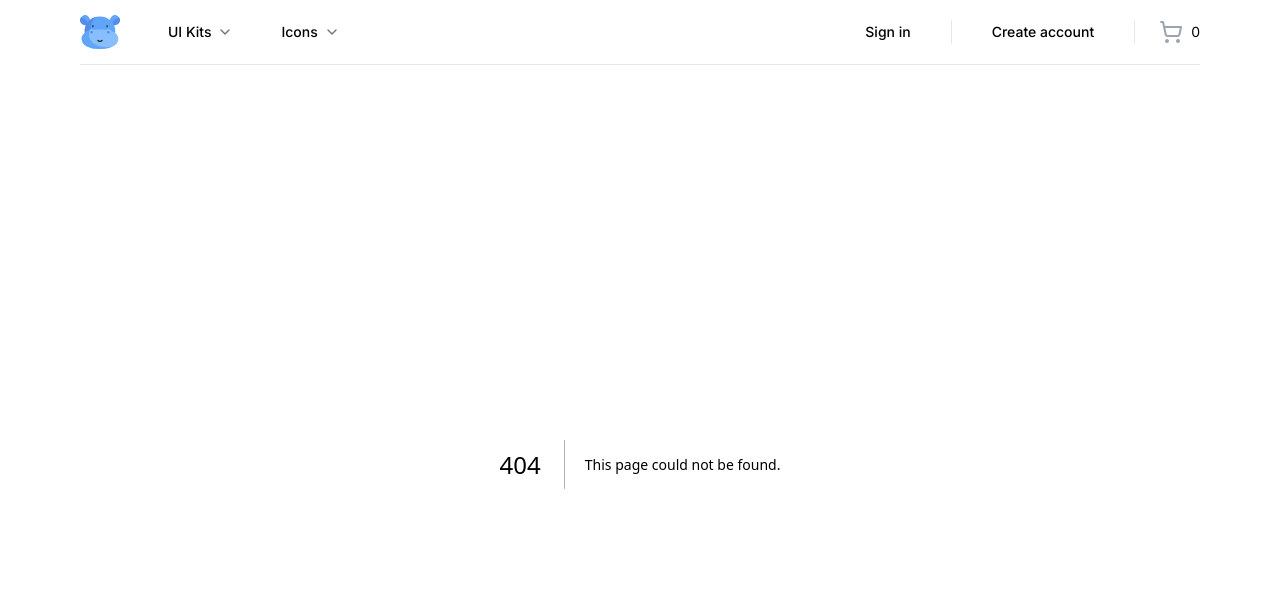
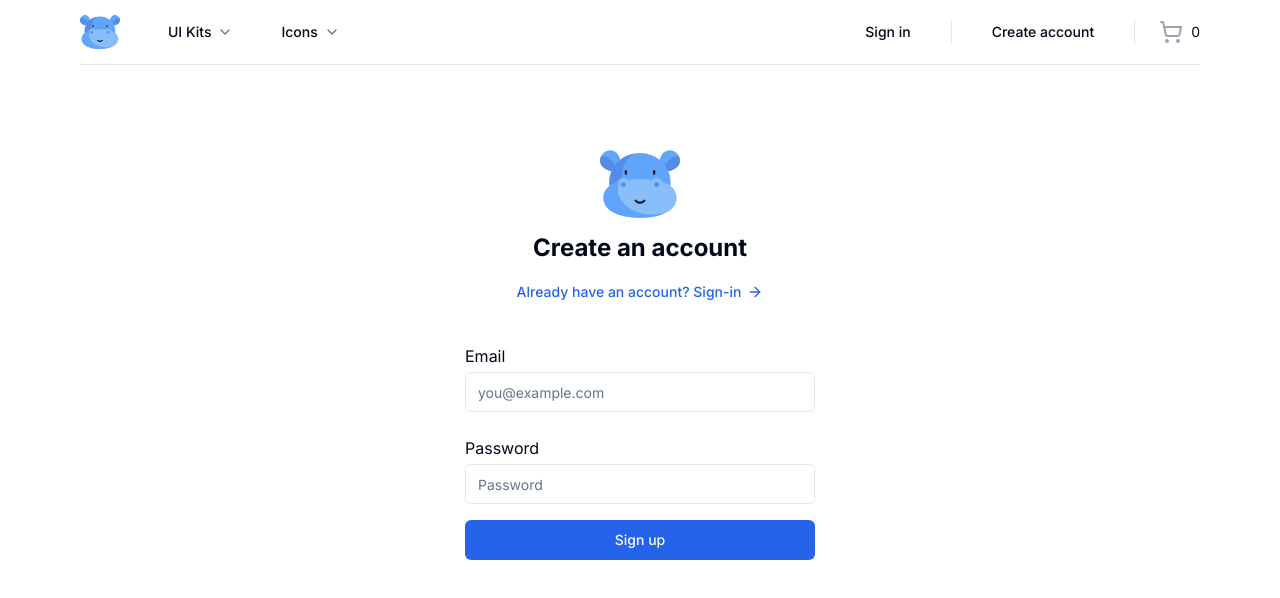
Before and after one commit to jocasantos/digitalhippo, a Next.js app: page /sign-up in a window 1280 px wide. Before the commit this address had no page. Shown: the top 598 px of the page. Built offline with nearby package versions, Linux system fonts and the light colour scheme.

Commit message:
build sing-up page, add form

```diff
--- /dev/null
+++ b/src/app/(auth)/sign-up/page.tsx
@@ -0,0 +1,88 @@
+"use client";
+
+import { Icons } from "@/components/ui/Icons";
+import { Button, buttonVariants } from "@/components/ui/button";
+import { Input } from "@/components/ui/input";
+import { cn } from "@/lib/utils";
+import { Label } from "@radix-ui/react-label";
+import { ArrowRight } from "lucide-react";
+import Link from "next/link";
+import { useForm } from "react-hook-form";
+import { zodResolver } from "@hookform/resolvers/zod";
+import { z } from "zod";
+import {
+  AuthCredentialsValidator,
+  TAuthCredentialsValidator,
+} from "@/lib/validators/account-credentials-validator";
+
+export default function Page() {
+  const {
+    register,
+    handleSubmit,
+    formState: { errors },
+  } = useForm<TAuthCredentialsValidator>({
+    resolver: zodResolver(AuthCredentialsValidator),
+  });
+
+  function onSubmit({ email, password }: TAuthCredentialsValidator) {
+    // send data to the server
+  }
+
+  return (
+    <>
+      <div className="container relative flex pt-20 flex-col items-center justify-center lg:px-0">
+        <div className="mx-auto flex w-full flex-col justify-center space-y-6 sm:w-[350px]">
+          <div className="flex flex-col items-center space-y-2 text-center">
+            <Icons.logo className="w-20 h-20" />
+            <h1 className="text-2xl font-bold">Create an account</h1>
+
+            <Link
+              className={buttonVariants({
+                variant: "link",
+                className: "gap-1.5",
+              })}
+              href="/sign-in"
+            >
+              Already have an account? Sign-in
+              <ArrowRight className="w-4 h-4 " />
+            </Link>
+          </div>
+          <div className="grid gap-6">
+            <form onSubmit={handleSubmit(onSubmit)}>
+              <div className="grid gap-2">
+                <div className="grid gap-1 py-2">
+                  <Label htmlFor="email">Email</Label>
+                  <Input
+                    {...register("email")}
+                    className={cn({
+                      "focus-visible:ring-red-500": errors.email,
+                    })}
+                    placeholder="you@example.com"
+                  />
+                  {errors.email && (
+                    <p className="text-red-500">{errors.email.message}</p>
+                  )}
+                </div>
+                <div className="grid gap-1 py-2">
+                  <Label htmlFor="password">Password</Label>
+                  <Input
+                    {...register("password")}
+                    className={cn({
+                      "focus-visible:ring-red-500": errors.password,
+                    })}
+                    placeholder="Password"
+                  />
+                  {errors.password && (
+                    <p className="text-red-500">{errors.password.message}</p>
+                  )}
+                </div>
+
+                <Button>Sign up</Button>
+              </div>
+            </form>
+          </div>
+        </div>
+      </div>
+    </>
+  );
+}
--- /dev/null
+++ b/src/components/ui/input.tsx
@@ -0,0 +1,25 @@
+import * as React from "react"
+
+import { cn } from "@/lib/utils"
+
+export interface InputProps
+  extends React.InputHTMLAttributes<HTMLInputElement> {}
+
+const Input = React.forwardRef<HTMLInputElement, InputProps>(
+  ({ className, type, ...props }, ref) => {
+    return (
+      <input
+        type={type}
+        className={cn(
+          "flex h-10 w-full rounded-md border border-input bg-background px-3 py-2 text-sm ring-offset-background file:border-0 file:bg-transparent file:text-sm file:font-medium placeholder:text-muted-foreground focus-visible:outline-none focus-visible:ring-2 focus-visible:ring-ring focus-visible:ring-offset-2 disabled:cursor-not-allowed disabled:opacity-50",
+          className
+        )}
+        ref={ref}
+        {...props}
+      />
+    )
+  }
+)
+Input.displayName = "Input"
+
+export { Input }
--- /dev/null
+++ b/src/components/ui/label.tsx
@@ -0,0 +1,26 @@
+"use client"
+
+import * as React from "react"
+import * as LabelPrimitive from "@radix-ui/react-label"
+import { cva, type VariantProps } from "class-variance-authority"
+
+import { cn } from "@/lib/utils"
+
+const labelVariants = cva(
+  "text-sm font-medium leading-none peer-disabled:cursor-not-allowed peer-disabled:opacity-70"
+)
+
+const Label = React.forwardRef<
+  React.ElementRef<typeof LabelPrimitive.Root>,
+  React.ComponentPropsWithoutRef<typeof LabelPrimitive.Root> &
+    VariantProps<typeof labelVariants>
+>(({ className, ...props }, ref) => (
+  <LabelPrimitive.Root
+    ref={ref}
+    className={cn(labelVariants(), className)}
+    {...props}
+  />
+))
+Label.displayName = LabelPrimitive.Root.displayName
+
+export { Label }
--- /dev/null
+++ b/src/lib/validators/account-credentials-validator.ts
@@ -0,0 +1,10 @@
+import { z } from "zod";
+
+export const AuthCredentialsValidator = z.object({
+    email: z.string().email("Invalid email address"),
+    password: z
+      .string()
+      .min(8, { message: "Password must be at least 8 characters long" }),
+  });
+
+export type TAuthCredentialsValidator = z.infer<typeof AuthCredentialsValidator>;
```
Also changed, not shown: package.json (+6 -1 lines), 1 other file (tests, documents, lock files or other folders).
